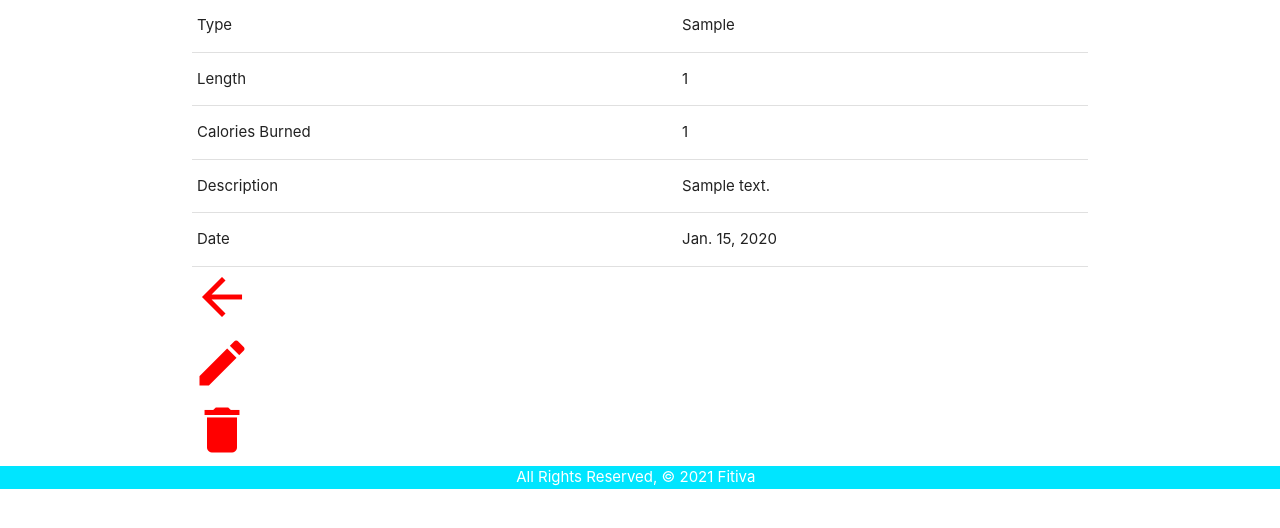
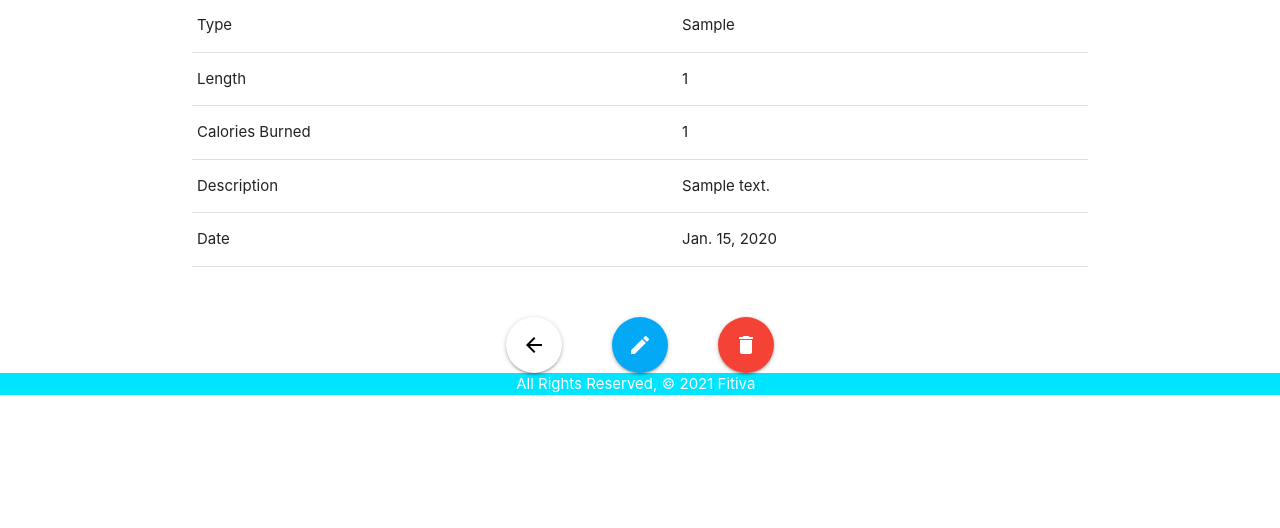
Before and after one commit to mikeolsonn/fitiva, a Django app: page /workouts/1/ in a window 1280 px wide. Shown: the part 201-729 px from the top of the page. Run offline with Django 3.2, Linux system fonts and the light colour scheme; tables that the repository leaves empty hold one stand-in row (values such as "Sample post").

Commit message:
updates action buttons style

```diff
--- a/main_app/static/css/style.css
+++ b/main_app/static/css/style.css
@@ -131,8 +131,12 @@ h1.login {
   text-align: center;
 }
 
-.action-btns a {
-  color: red;
-  align-items: center;
-  justify-content: space-around;
+.actn-btns {
+  display: flex;
+  flex-direction: row;
+  justify-content: center;
 }
+
+.actn-btns button {
+  margin: 50px 25px 0 25px;
+}
--- a/main_app/templates/workouts/detail.html
+++ b/main_app/templates/workouts/detail.html
@@ -28,17 +28,22 @@
     </tbody>
 </table>
 
-<div class="action-btns">
-    <div class="back">
-        <a href="{% url 'index' %}"><i class="medium material-icons">arrow_back</i></a>
-    </div>
-    <div class="edit">
-        <a href="{% url 'workout_update' workout.id %}"><i class="medium material-icons">edit</i></a>
-    </div>
-    <div class="delete">
-        <a href="{% url 'workout_delete' workout.id %}"><i class="medium material-icons">delete</i></a>
-    </div>
+<div class="actn-btns">
+    <button class="btn-floating btn-large waves-effect waves-light white">
+        <a href="{% url 'index' %}" >
+            <i class="material-icons black-text">arrow_back</i>
+        </a>
+    </button>
+    <button class="btn-floating btn-large waves-effect waves-light light-blue">
+        <a href="{% url 'workout_update' workout.id %}">
+            <i class="material-icons">edit</i>
+        </a>
+    </button>
+    <button class="btn-floating btn-large waves-effect waves-light red">
+        <a href="{% url 'workout_delete' workout.id %}">
+            <i class="material-icons">delete</i>
+        </a>
+    </button>
 </div>
 
-
 {% endblock %}
```
